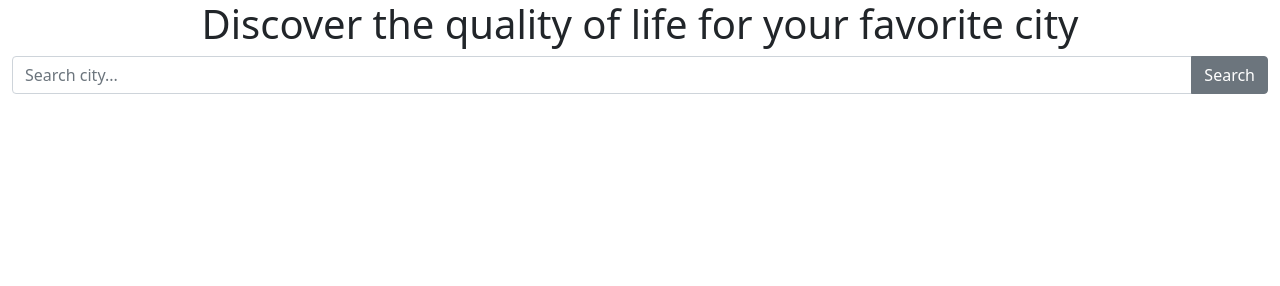
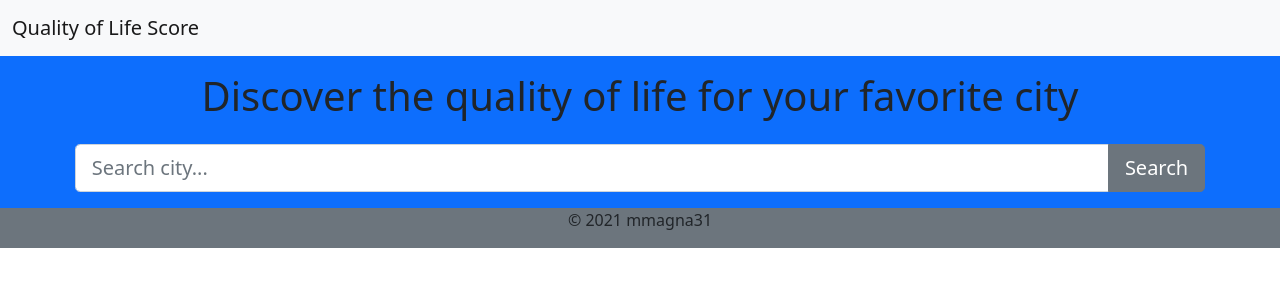
Before and after one commit to mmagna31/discover-life-quality, a website built with webpack: page index.html in a window 1280 px wide. Built offline with nearby package versions, Linux system fonts and the light colour scheme.

Commit message:
in progress

```diff
--- a/index.html
+++ b/index.html
@@ -9,7 +9,18 @@
 </head>
 
 <body>
+  <header>
+    <nav class="navbar navbar-light bg-light">
+      <div class="container-fluid">
+        <a class="navbar-brand" href="#">Quality of Life Score</a>
+      </div>
+    </nav>
+  </header>
   <main></main>
+  <footer class="container-fluid footer d-flex justify-content-center align-items-center bg-secondary">
+    <p>&copy; 2021 mmagna31</p>
+  </footer>
+
 </body>
 
 </html>
--- a/src/TO_DO.txt
+++ b/src/TO_DO.txt
@@ -1,4 +1,3 @@
-1) render error message in caso non ci fossero gli scores per una città. Ritornare messaggio più con elenco città a caso
 4) tasto invio non funziona su onclick
 6) fare readme github
-7) inserire header e footer template
+7) vedere classi template -attenzione searchbar
--- a/src/api/teleportApi.js
+++ b/src/api/teleportApi.js
@@ -37,7 +37,6 @@ const teleportApi = {
       return response.data;
     } catch (err) {
       if (err.response?.status == 404) {
-        console.log(`Scores not found for ${cityName}`);
         throw new NoInfoAvailableError(`No Scores available for ${cityName}`);
       }
       console.log(`getCityScore has failed for cityName: ${cityName}`);
--- a/src/components/searchbar/template.html
+++ b/src/components/searchbar/template.html
@@ -1,7 +1,9 @@
-<div id="{{containerID}}" class="container-fluid text-center">
-    <h1>Discover the quality of life for your favorite city</h1>
-    <div class="input-group">
-        <input id="{{inputID}}" class="form-control" type="search" aria-label="Search" placeholder="Search city...">
-        <button id="{{buttonID}}" class="btn btn-secondary" type="button">Search</button>
+<div id="{{containerID}}" class="container-fluid text-center bg-primary">
+    <h1 class="pt-3">Discover the quality of life for your favorite city</h1>
+    <div class="mx-auto" style="width: 90%;">
+        <div class="input-group input-group-lg py-3">
+            <input id="{{inputID}}" class="form-control" type="search" aria-label="Search" placeholder="Search city...">
+            <button id="{{buttonID}}" class="btn btn-secondary" type="button">Search</button>
+        </div>
     </div>
 </div>
--- a/src/index.js
+++ b/src/index.js
@@ -93,7 +93,6 @@ async function setScores(cityid, elem) {
 function cleaner(...elementID) {
   /* utiizzato per ripulire l'ambiente */
   _.forEach(elementID, (id) => {
-    console.log(document.getElementById(id));
     document.getElementById(id)?.remove();
   });
 }
@@ -104,3 +103,8 @@ function renderMain() {
 }
 
 renderMain();
+
+document.body.querySelector("header a").addEventListener("click", () => {
+  document.getElementById(cityInputID).value = "";
+  cleaner(citiesListID, cityScoresID, errorMsgID);
+});
```
Also changed, not shown: template.html (+8 -2 lines).
